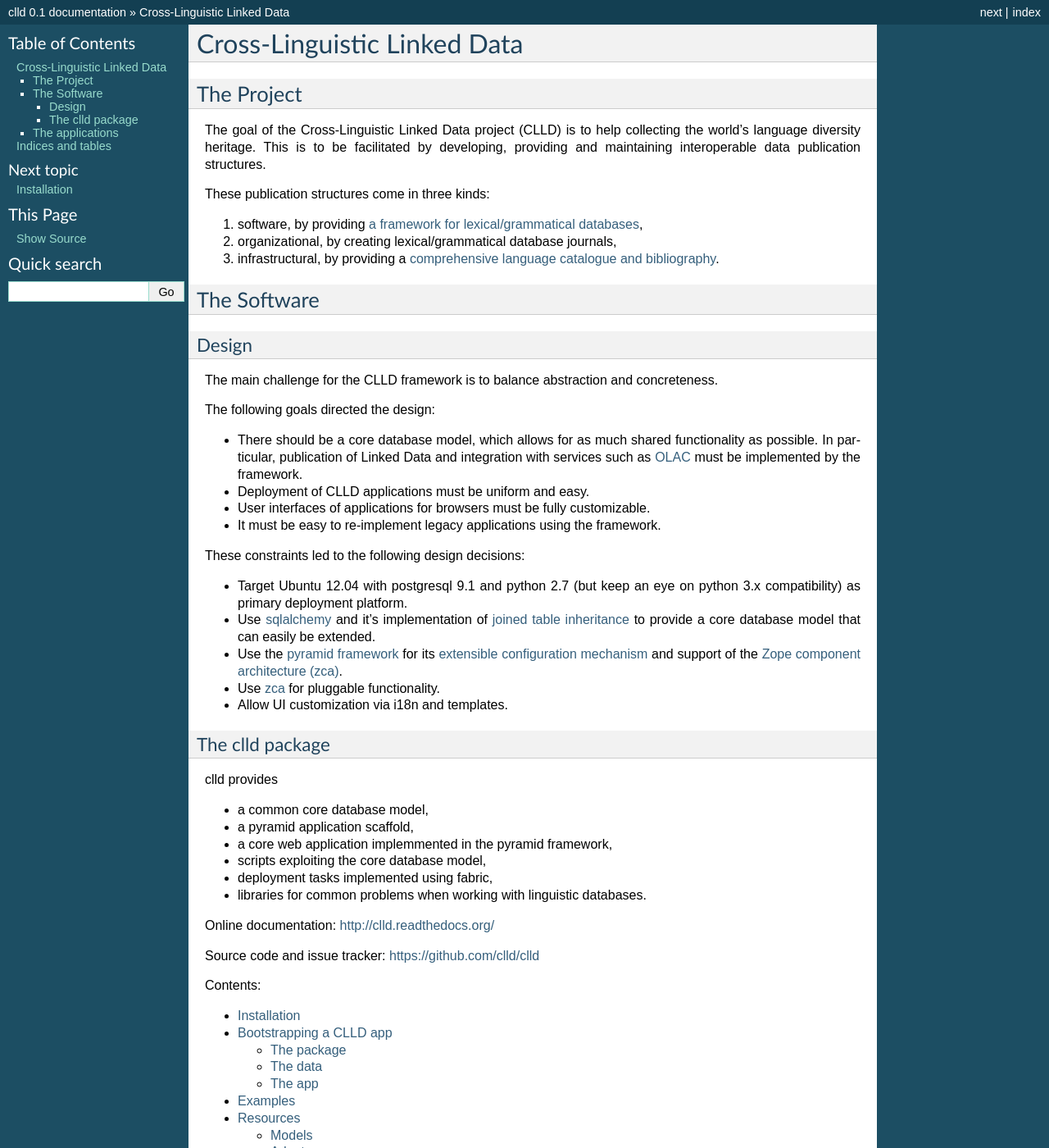
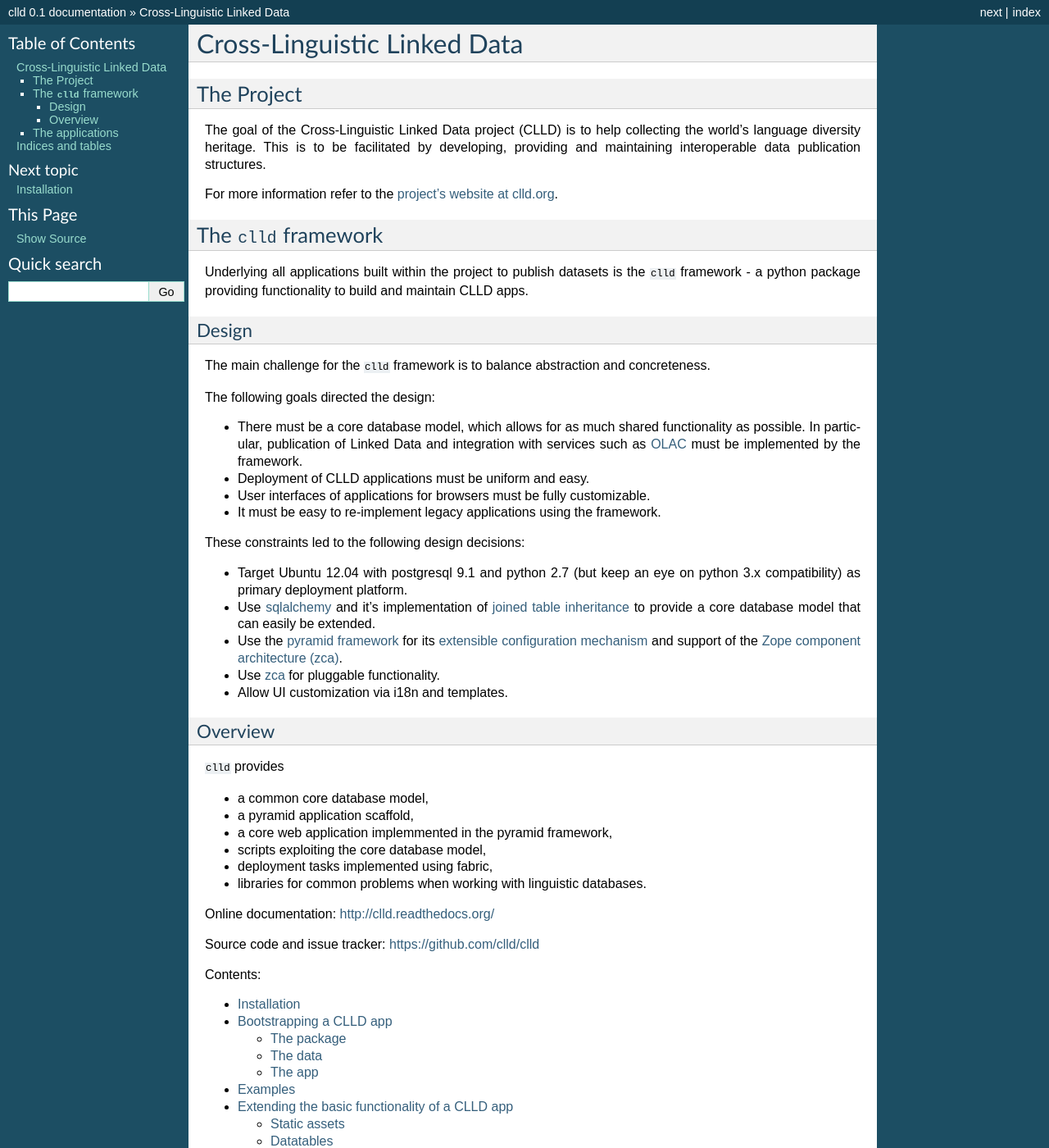
Before and after one commit to clld/clld, a Sphinx documentation site: the page built from docs/index.rst, in a window 1280 px wide and 1400 px high. Shown: the whole window at 82% size. Built offline with Sphinx 7.4.7, drawn with Linux system fonts in a browser that asks for light colours; some of the changed text lies outside the part shown.

Commit message:
work on documentation

```diff
--- a/docs/index.rst
+++ b/docs/index.rst
@@ -13,24 +13,23 @@
 language diversity heritage. This is to be facilitated by developing, providing and
 maintaining interoperable data publication structures.
 
-These publication structures come in three kinds:
-
-1. software, by providing `a framework for lexical/grammatical databases <https://github.com/clld/clld>`_,
-2. organizational, by creating lexical/grammatical database journals,
-3. infrastructural, by providing a `comprehensive language catalogue and bibliography <http://glottolog.org>`_.
+For more information refer to the `project's website at clld.org <http://clld.org>`_.
 
 
-The Software
-------------
+The ``clld`` framework
+----------------------
+
+Underlying all applications built within the project to publish datasets is the ``clld``
+framework - a python package providing functionality to build and maintain CLLD apps.
 
 Design
 ~~~~~~
 
-The main challenge for the CLLD framework is to balance abstraction and concreteness.
+The main challenge for the ``clld`` framework is to balance abstraction and concreteness.
 
 The following goals directed the design:
 
-- There should be a core database model, which allows for as much shared functionality as
+- There must be a core database model, which allows for as much shared functionality as
   possible. In particular, publication of Linked Data and integration with services such
   as `OLAC <http://www.language-archives.org/>`_ must be implemented by the framework.
 - Deployment of CLLD applications must be uniform and easy.
@@ -52,10 +51,10 @@
 - Allow UI customization via i18n and templates.
 
 
-The clld package
-~~~~~~~~~~~~~~~~
+Overview
+~~~~~~~~
 
-clld provides
+``clld`` provides
 
 - a common core database model,
 - a pyramid application scaffold,
@@ -75,6 +74,7 @@
     :maxdepth: 2
 
     tutorial
+    extending
     resources
     interfaces
     db
@@ -82,18 +82,14 @@
     lib
     linkeddata
     protocols
-    extending
     deployment
 
 
 The applications
 ----------------
 
-The following applications are developed on top the clld framework:
-
-- `wals3 <https://github.com/clld/wals3>`_: The application that will serve http://wals.info
-- `glottolog3 <https://github.com/clld/glottolog3>`_: The application serving http://glottolog.org
-
+For a list of applications developed on top the ``clld`` framework see the
+`list of CLLD datasets <http://clld.org/datasets>`_.
 
 
 Indices and tables
```
Also changed, not shown: docs/extending.rst (+13 -0 lines), docs/tutorial.rst (+24 -16 lines).
